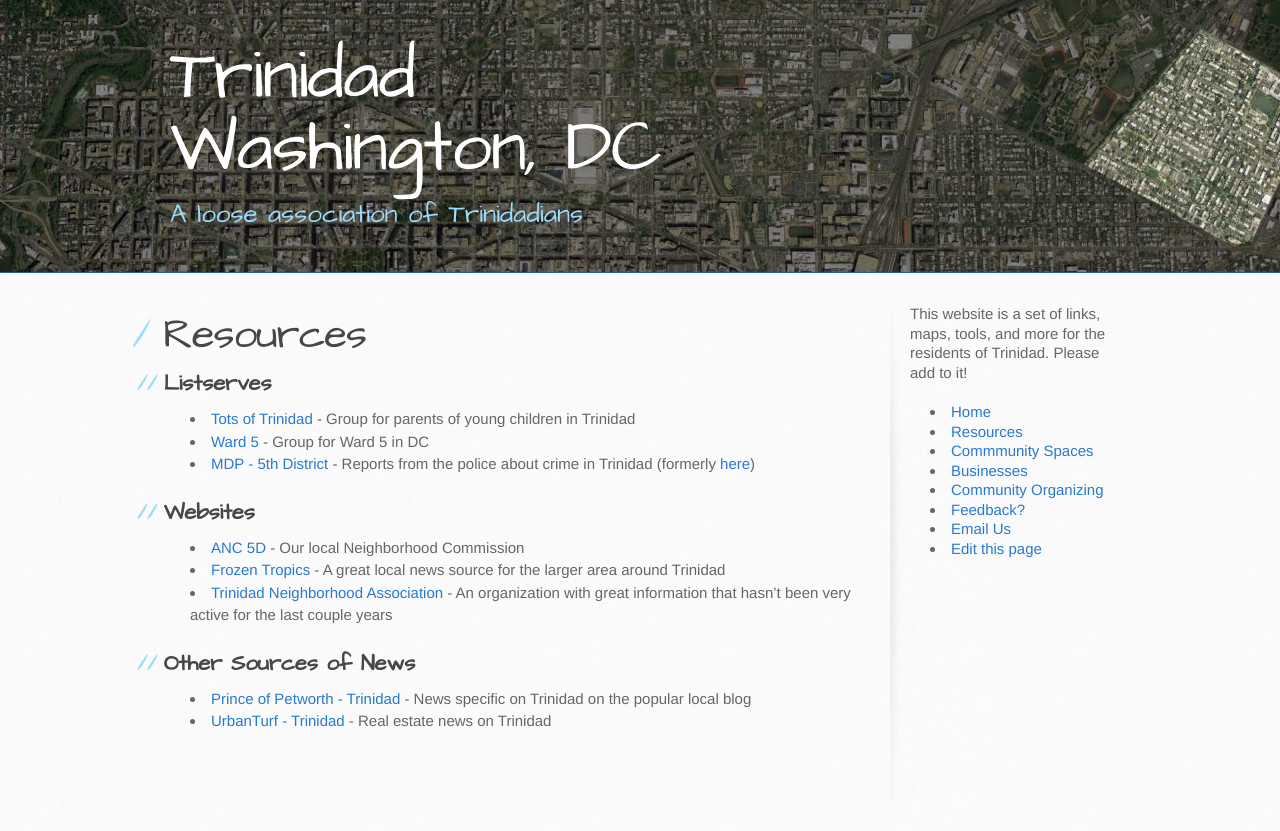
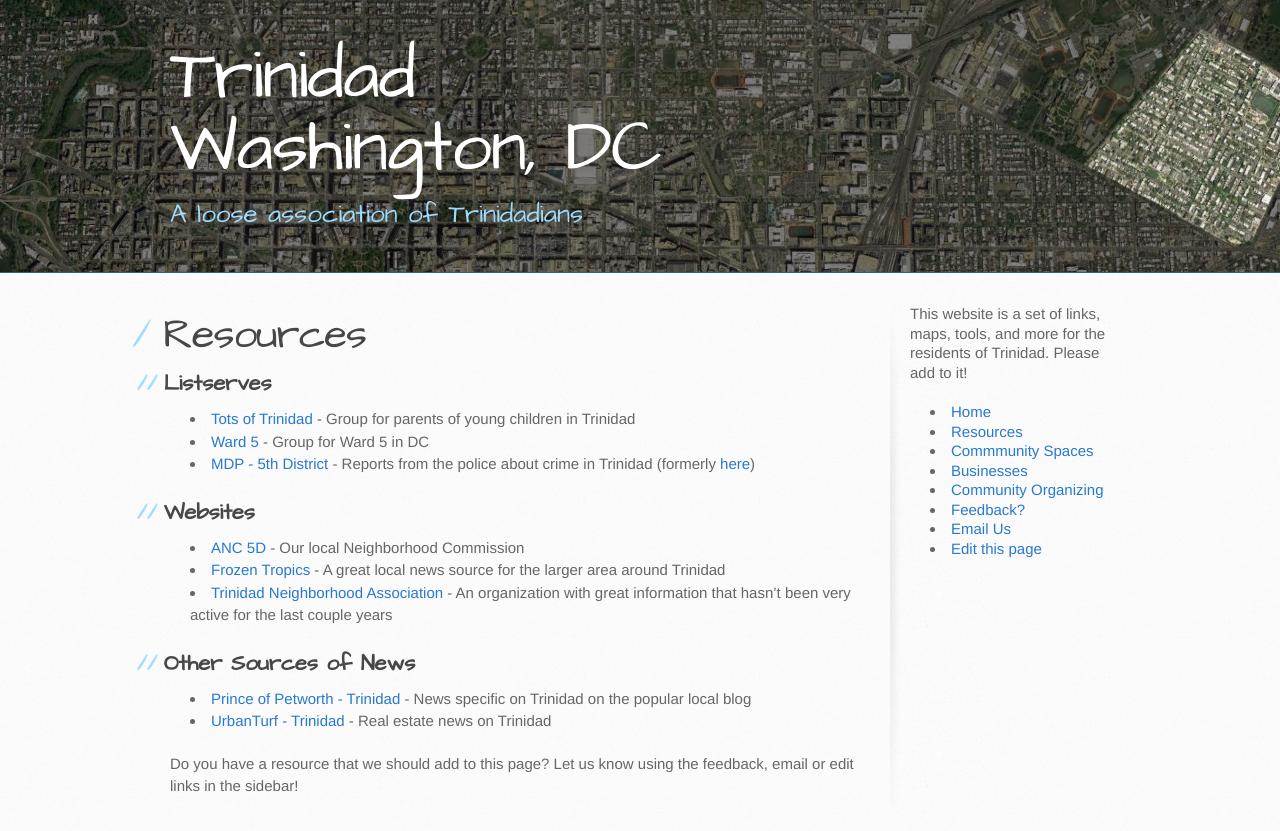
Before and after one commit to gbinal/tobago, a Jekyll site: the page built from resources.md, in a window 1280 px wide. Shown: the top 831 px of the page. Built offline with Jekyll 4.4.1, drawn with Linux system fonts in a browser that asks for light colours.

Commit message:
adding footer

```diff
--- a/resources.md
+++ b/resources.md
@@ -23,3 +23,7 @@ published: true
 
 * [Prince of Petworth - Trinidad](https://www.popville.com/category/locations/trinidad-neighborhoods/) - News specific on Trinidad on the popular local blog
 * [UrbanTurf - Trinidad](https://dc.urbanturf.com/articles/tag/trinidad) - Real estate news on Trinidad
+
+
+
+_Do you have a resource that we should add to this page?  Let us know using the feedback, email or edit links in the sidebar!_
```
